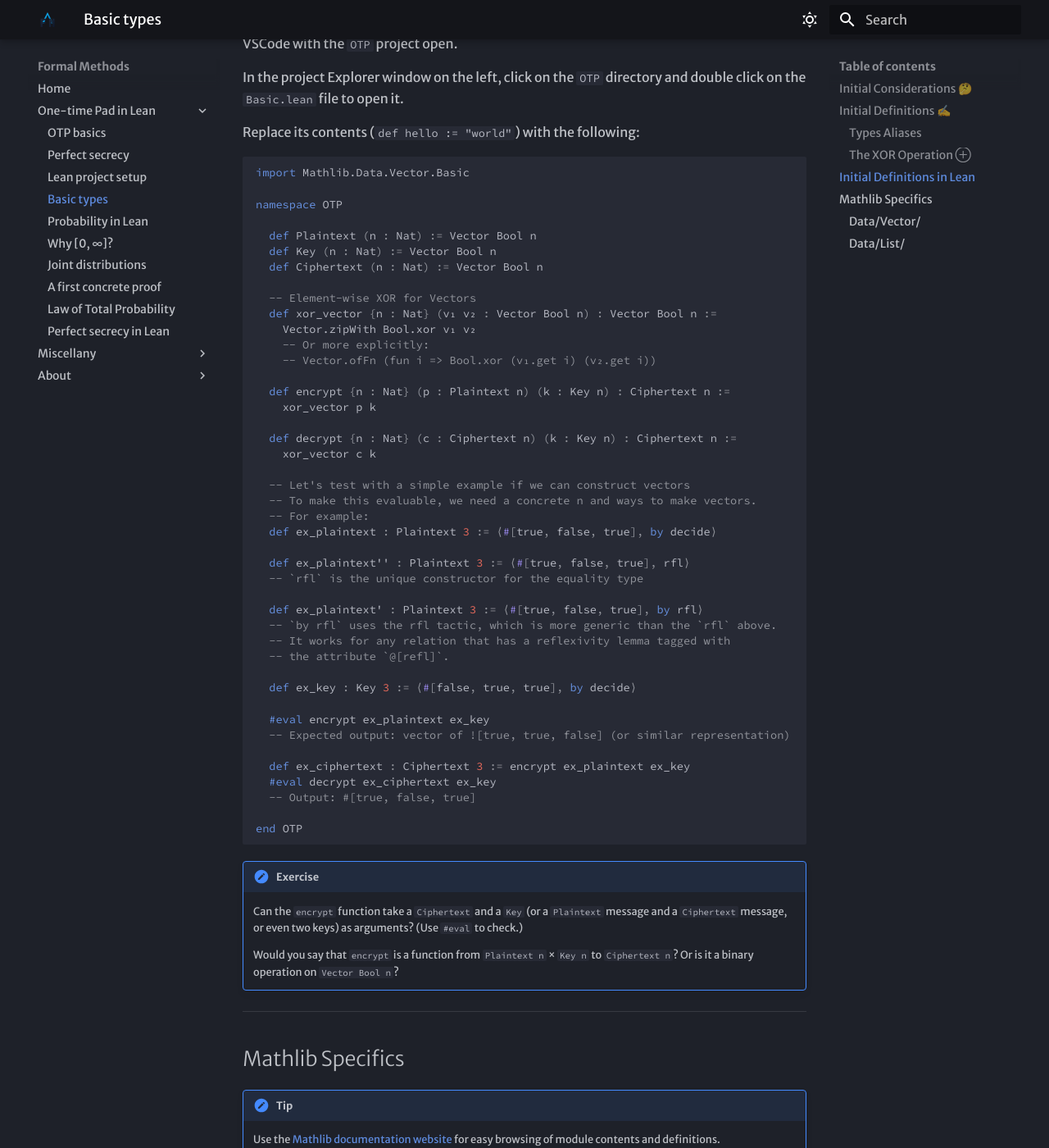
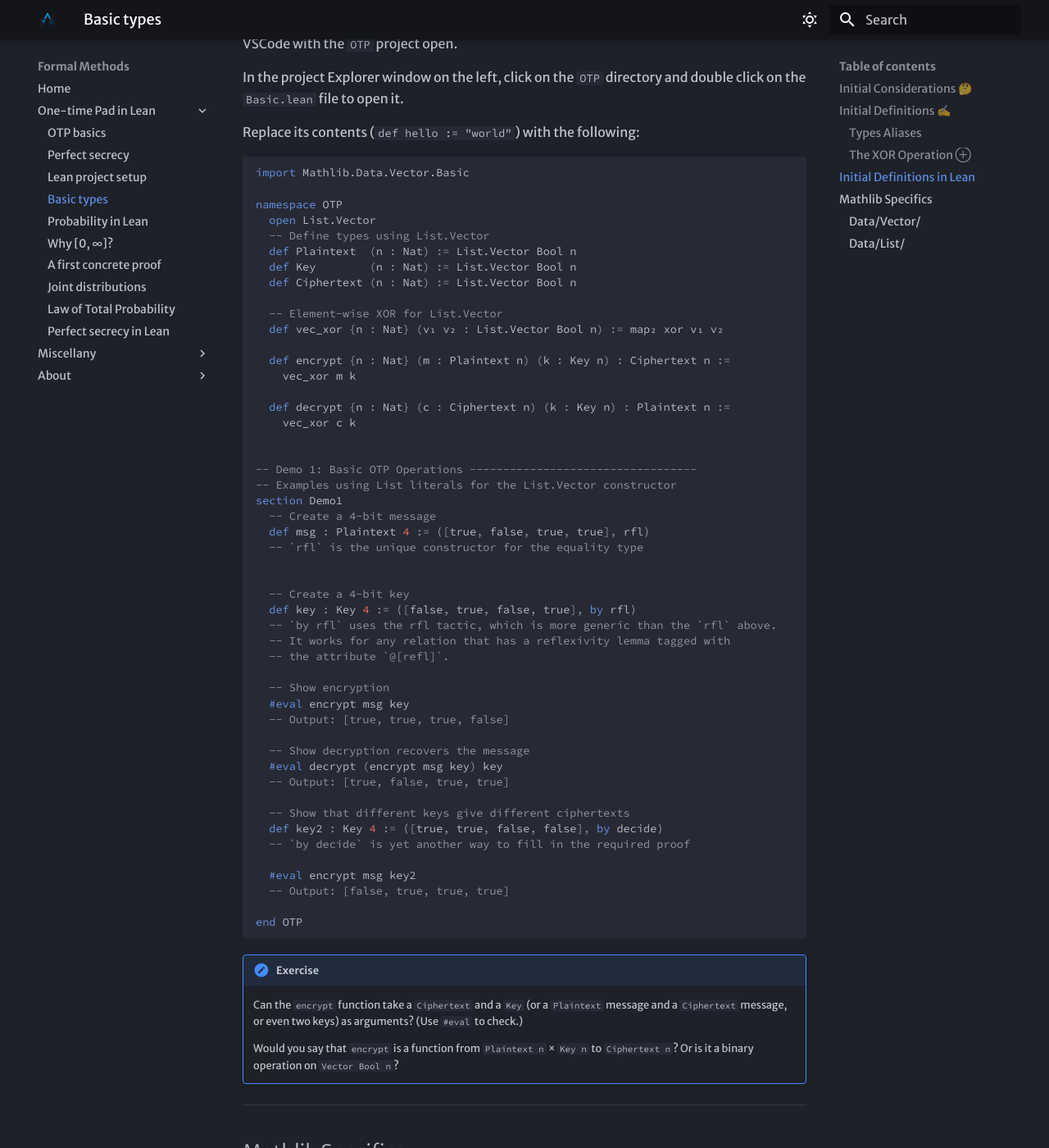
Before and after one commit to formalverification/formalmethods.io, an MkDocs documentation site: the page built from docs/crypto/otp/otp-basic-types.md, in a window 1280 px wide and 1400 px high, scrolled down 1611 px. Shown: the whole window at 82% size. Built offline with MkDocs 1.6.1 and Material for MkDocs 9.7.7, drawn with Linux system fonts in a browser that asks for light colours.

Commit message:
reorg and improvements

````diff
--- a/docs/crypto/otp/otp-basic-types.md
+++ b/docs/crypto/otp/otp-basic-types.md
@@ -85,44 +85,50 @@ Replace its contents (`def hello := "world"`) with the following:
 import Mathlib.Data.Vector.Basic
 
 namespace OTP
+  open List.Vector
+  -- Define types using List.Vector
+  def Plaintext  (n : Nat) := List.Vector Bool n
+  def Key        (n : Nat) := List.Vector Bool n
+  def Ciphertext (n : Nat) := List.Vector Bool n
 
-  def Plaintext (n : Nat) := Vector Bool n
-  def Key (n : Nat) := Vector Bool n
-  def Ciphertext (n : Nat) := Vector Bool n
+  -- Element-wise XOR for List.Vector
+  def vec_xor {n : Nat} (v₁ v₂ : List.Vector Bool n) := map₂ xor v₁ v₂
 
-  -- Element-wise XOR for Vectors
-  def xor_vector {n : Nat} (v₁ v₂ : Vector Bool n) : Vector Bool n :=
-    Vector.zipWith Bool.xor v₁ v₂
-    -- Or more explicitly:
-    -- Vector.ofFn (fun i => Bool.xor (v₁.get i) (v₂.get i))
+  def encrypt {n : Nat} (m : Plaintext n) (k : Key n) : Ciphertext n :=
+    vec_xor m k
 
-  def encrypt {n : Nat} (p : Plaintext n) (k : Key n) : Ciphertext n :=
-    xor_vector p k
+  def decrypt {n : Nat} (c : Ciphertext n) (k : Key n) : Plaintext n :=
+    vec_xor c k
 
-  def decrypt {n : Nat} (c : Ciphertext n) (k : Key n) : Ciphertext n :=
-    xor_vector c k
 
-  -- Let's test with a simple example if we can construct vectors
-  -- To make this evaluable, we need a concrete n and ways to make vectors.
-  -- For example:
-  def ex_plaintext : Plaintext 3 := ⟨#[true, false, true], by decide⟩
-
-  def ex_plaintext'' : Plaintext 3 := ⟨#[true, false, true], rfl⟩
+-- Demo 1: Basic OTP Operations ----------------------------------
+-- Examples using List literals for the List.Vector constructor
+section Demo1
+  -- Create a 4-bit message
+  def msg : Plaintext 4 := ⟨[true, false, true, true], rfl⟩
   -- `rfl` is the unique constructor for the equality type
 
-  def ex_plaintext' : Plaintext 3 := ⟨#[true, false, true], by rfl⟩
+
+  -- Create a 4-bit key
+  def key : Key 4 := ⟨[false, true, false, true], by rfl⟩
   -- `by rfl` uses the rfl tactic, which is more generic than the `rfl` above.
   -- It works for any relation that has a reflexivity lemma tagged with
   -- the attribute `@[refl]`.
 
-  def ex_key : Key 3 := ⟨#[false, true, true], by decide⟩
+  -- Show encryption
+  #eval encrypt msg key
+  -- Output: [true, true, true, false]
 
-  #eval encrypt ex_plaintext ex_key
-  -- Expected output: vector of ![true, true, false] (or similar representation)
+  -- Show decryption recovers the message
+  #eval decrypt (encrypt msg key) key
+  -- Output: [true, false, true, true]
 
-  def ex_ciphertext : Ciphertext 3 := encrypt ex_plaintext ex_key
-  #eval decrypt ex_ciphertext ex_key
-  -- Output: #[true, false, true]
+  -- Show that different keys give different ciphertexts
+  def key2 : Key 4 := ⟨[true, true, false, false], by decide⟩
+  -- `by decide` is yet another way to fill in the required proof
+
+  #eval encrypt msg key2
+  -- Output: [false, true, true, true]
 
 end OTP
 ```
--- a/mkdocs.yml
+++ b/mkdocs.yml
@@ -78,8 +78,8 @@ nav:
     - Basic types: crypto/otp/otp-basic-types.md
     - Probability in Lean: crypto/otp/basic-probability-in-lean.md
     - Why [0, ∞]?: crypto/otp/WhyExtendedNNReals.md
+    - A first concrete proof: crypto/otp/a-first-proof.md
     - Joint distributions: crypto/otp/bind_and_pure.md
-    - A first concrete proof: crypto/otp/a-first-proof.md
     - Law of Total Probability: crypto/otp/law-of-total-prob.md
     - Perfect secrecy in Lean: crypto/otp/perfect-secrecy-in-lean.md
 
````
Also changed, not shown: docs/crypto/otp/basic-probability-in-lean.md (+33 -27 lines), docs/crypto/otp/bind_and_pure.md (+16 -14 lines), docs/crypto/otp/perfect-secrecy-in-lean.md (+1 -1 lines).
